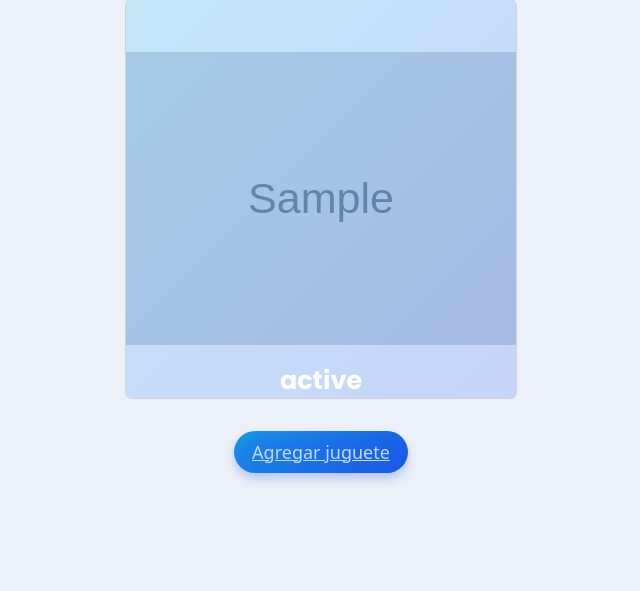
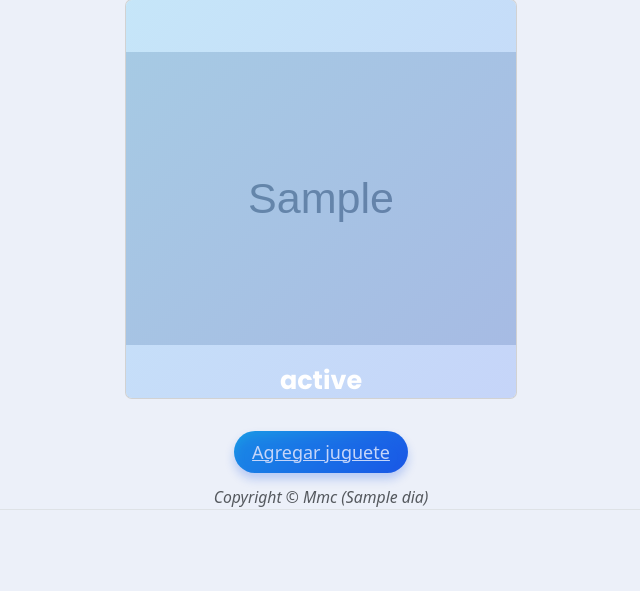
Before and after one commit to ManriqueMurillo/VentaJuguetes, a Flask app: template templates/index.html in a window 1280 px wide. Shown: the part 144-735 px from the top of the page, without its empty margins (319-959 px from the left). Run offline with Flask 3, Linux system fonts and the light colour scheme; the template is opened without the code that fills it: values that come from a table or form of the project are taken from there, most other values are stand-ins (such as "Sample title", 1, 10 or a date in 2020); grey boxes marked "Sample" are stand-in pictures; some libraries are stand-ins or nearby versions.

Commit message:
Footer added for index with current date

```diff
--- a/main.py
+++ b/main.py
@@ -15,6 +15,7 @@ from sqlalchemy.future import select
 from sqlalchemy.sql import func
 import requests
 import os
+import datetime
 import gunicorn
 
 class Base(DeclarativeBase):
@@ -155,10 +156,11 @@ def home():
     with app.app_context():
         result = db_monsters.session.execute(db_monsters.select(MonsterTrucks).order_by(MonsterTrucks.name))
         all_trucks = result.scalars().all()
-    return render_template("index.html", trucks=all_trucks, user=current_user)
+    return render_template("index.html", trucks=all_trucks, user=current_user, dia=datetime.datetime.now().strftime("%B, %Y"))
 
 
 @app.route("/add", methods=["GET", "POST"])
+@admin_only
 def add():
 
     form = TruckAddForm()
@@ -182,6 +184,7 @@ def add():
     return render_template("add.html", form=form)
 
 @app.route("/edit", methods=["GET", "POST"])
+@admin_only
 def edit():
     form = TruckUpdateForm()
     truck_id = request.args.get('truck_id')
--- /dev/null
+++ b/templates/footer.html
@@ -0,0 +1,15 @@
+        <!-- Footer-->
+        <footer class="border-bottom">
+          <div class="container px-4 px-lg-5">
+              <div class="row gx-4 gx-lg-5 justify-content-center">
+                  <div class="col-md-10 col-lg-8 col-xl-7">
+                      <div class="small text-center text-muted fst-italic">Copyright &copy; Mmc   ({{dia}})
+                      </div>
+                  </div>
+              </div>
+          </div>
+      </footer>
+      <!-- Bootstrap core JS-->
+      <script src="https://cdn.jsdelivr.net/npm/bootstrap@5.2.3/dist/js/bootstrap.bundle.min.js"></script>
+      <!-- Core theme JS-->
+      <script src="{{ url_for('static', filename='js/scripts.js') }}"></script>
--- a/templates/index.html
+++ b/templates/index.html
@@ -39,4 +39,5 @@
 <a href="{{url_for('add')}}" class="button">Agregar juguete</a>
 </div>
 {%endif%}
+{% include "footer.html" %}
 {% endblock %}
```
